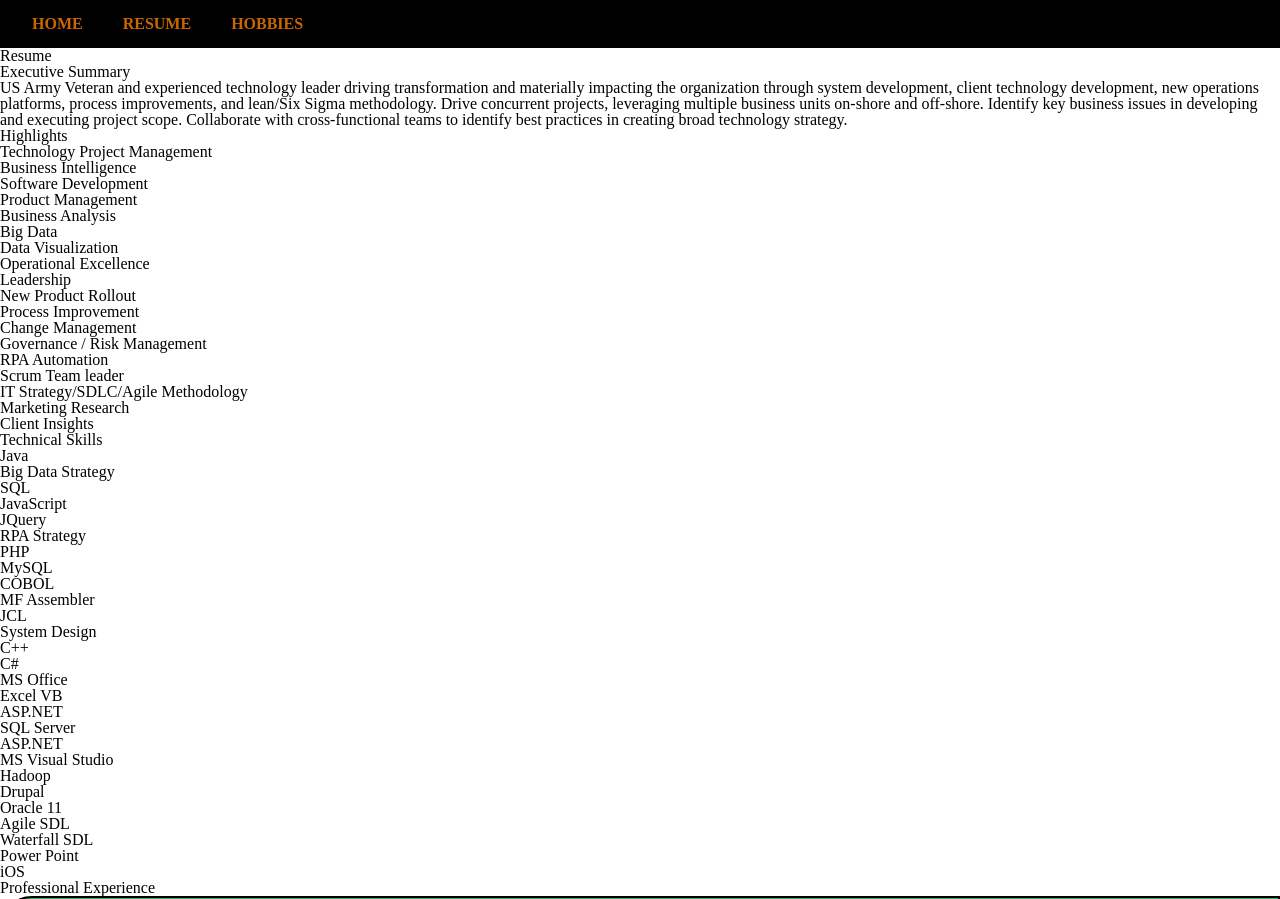
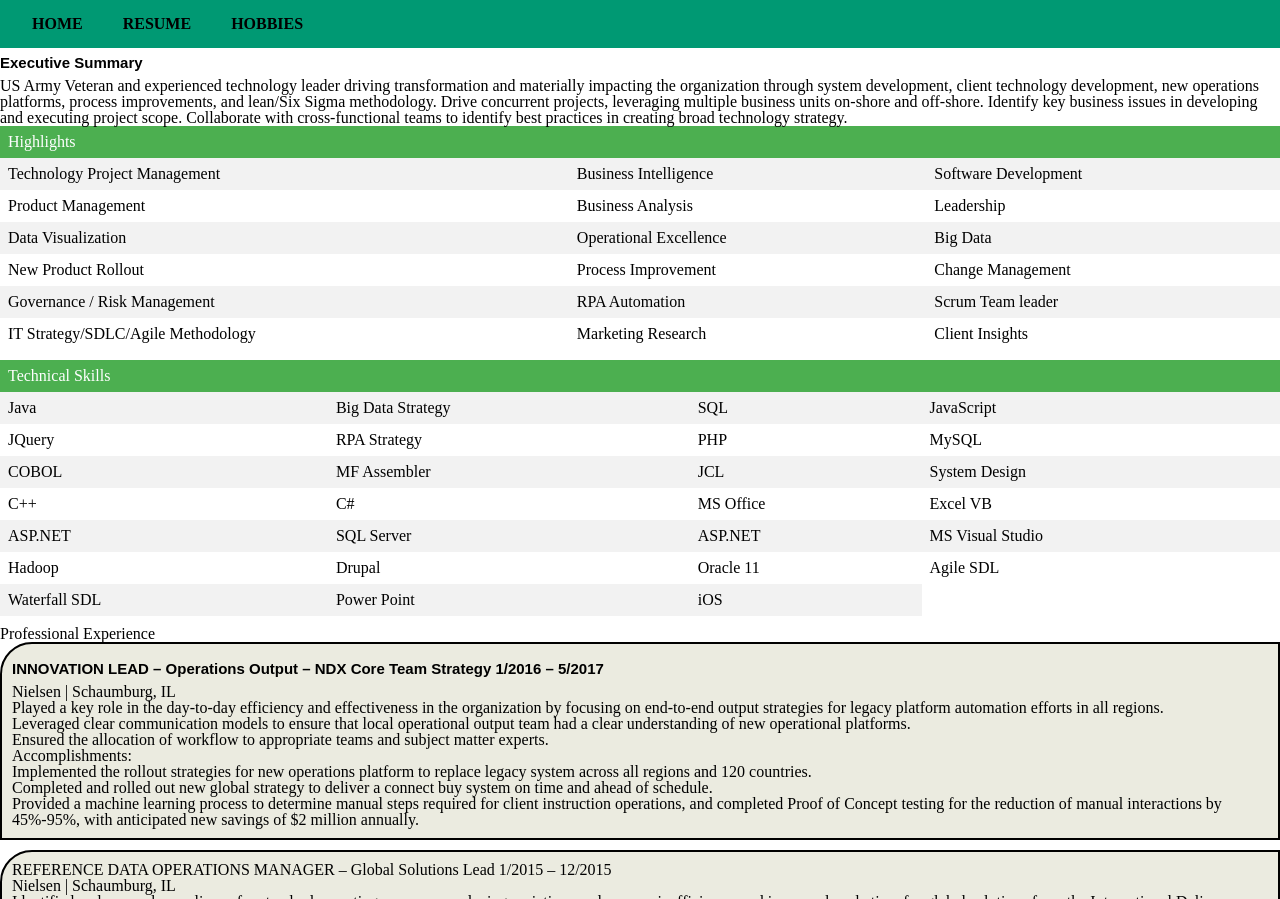
Before and after one commit to drabick/Project-2-Responsive-Relative-UnitCSS, a plain HTML site: page resume.html in a window 1280 px wide. Shown: the top 899 px of the page. Drawn offline with Linux system fonts and the light colour scheme.

Commit message:
Added Table CSS style

```diff
--- a/resume.html
+++ b/resume.html
@@ -18,66 +18,111 @@
     </nav>
   </header>
 
-    <h1>Resume</h1>
-      <h2>Executive Summary</h2>
+
+    <section id="sum">
+      <h1>Executive Summary</h1>
         <p>US Army Veteran and experienced technology leader driving transformation and materially impacting the organization through system development,
            client technology development, new operations platforms, process improvements, and lean/Six Sigma methodology.  Drive concurrent projects, leveraging multiple business units on-shore and off-shore.
            Identify key business issues in developing and executing project scope. Collaborate with cross-functional teams to identify best practices in creating broad technology strategy.</p>
-      <section id="high">
-      <h2>Highlights</h2>
-        <ul>
-          <li>Technology Project Management</li>
-          <li>Business Intelligence</li>
-          <li>Software Development</li>
-          <li>Product Management</li>
-          <li>Business Analysis</li>
-          <li>Big Data</li>
-          <li>Data Visualization</li>
-          <li>Operational Excellence</li>
-          <li>Leadership</li>
-          <li>New Product Rollout</li>
-          <li>Process Improvement</li>
-          <li>Change Management</li>
-          <li>Governance / Risk Management</li>
-          <li>RPA Automation</li>
-          <li>Scrum Team leader</li>
-          <li>IT Strategy/SDLC/Agile Methodology</li>
-          <li>Marketing Research</li>
-          <li>Client Insights </li>
-        </ul>
+    </section>
+
+<section id="high">
+<table id="high">
+  <tr>
+    <th>Highlights</th>
+    <th></th>
+    <th></th>
+  </tr>
+  <tr>
+    <td>Technology Project Management</td>
+    <td>Business Intelligence</td>
+    <td>Software Development</td>
+  </tr>
+  <tr>
+    <td>Product Management</td>
+    <td>Business Analysis</td>
+    <td>Leadership</td>
+  </tr>
+    <tr>
+    <td>Data Visualization</td>
+    <td>Operational Excellence</td>
+    <td>Big Data</td>
+  </tr>
+    <tr>
+    <td>New Product Rollout</td>
+    <td>Process Improvement</td>
+    <td>Change Management</td>
+  </tr>
+      <tr>
+    <td>Governance / Risk Management</td>
+    <td>RPA Automation</td>
+    <td>Scrum Team leader</td>
+  </tr>
+      <tr>
+    <td>IT Strategy/SDLC/Agile Methodology</td>
+    <td>Marketing Research</td>
+    <td>Client Insights</td>
+  </tr>
+</table>
+</section>
+
+
+      <section id="skill">
+
+<table id="skill">
+
+  <tr>
+    <th>Technical Skills</th>
+    <th></th>
+    <th></th>
+    <th></th>
+    </tr>
+        <tr>
+          <td>Java</td>
+          <td>Big Data Strategy</td>
+          <td>SQL</li>
+          <td>JavaScript</td>
+        </tr>
+        <tr>
+          <td>JQuery</li>
+          <td>RPA Strategy</td>
+          <td>PHP</td>
+          <td>MySQL</td>
+        </tr>
+        <tr>
+          <td>COBOL</td>
+          <td>MF Assembler</td>
+          <td>JCL</td>
+          <td>System Design</td>
+        </tr>
+        <tr>
+          <td>C++</td>
+          <td>C#</td>
+          <td>MS Office</td>
+          <td>Excel VB</td>
+        </tr>
+        <tr>
+          <td>ASP.NET</td>
+          <td>SQL Server</td>
+          <td>ASP.NET</td>
+          <td>MS Visual Studio</td>
+        </tr>
+        <tr>
+          <td>Hadoop</td>
+          <td>Drupal</td>
+          <td>Oracle 11</td>
+          <td>Agile SDL</td>
+        </tr>
+        <tr>
+          <td>Waterfall  SDL</td>
+          <td>Power Point</td>
+          <td>iOS</td>
+        </tr?
+
       </section>
-      <section id="skill">
-      <h2>Technical Skills</h2>
-        <ul>
-          <li>Java</li>
-          <li>Big Data Strategy</li>
-          <li>SQL</li>
-          <li>JavaScript</li>
-          <li>JQuery</li>
-          <li>RPA Strategy</li>
-          <li>PHP</li>
-          <li>MySQL</li>
-          <li>COBOL</li>
-          <li>MF Assembler</li>
-          <li>JCL</li>
-          <li>System Design</li>
-          <li>C++</li>
-          <li>C#</li>
-          <li>MS Office</li>
-          <li>Excel VB</li>
-          <li>ASP.NET</li>
-          <li>SQL Server</li>
-          <li>ASP.NET</li>
-          <li>MS Visual Studio</li>
-          <li>Hadoop</li>
-          <li>Drupal</li>
-          <li>Oracle 11</li>
-          <li>Agile SDL</li>
-          <li>Waterfall  SDL</li>
-          <li>Power Point</li>
-          <li>iOS</li>
-        </ul>
-        </section>
+</table>
+
+
       <h2>Professional Experience</h2>
       <section id="ex1">
         <h3>INNOVATION LEAD – Operations Output – NDX Core Team Strategy	   		1/2016 – 5/2017</h3>
--- a/styles.css
+++ b/styles.css
@@ -54,7 +54,7 @@ table {
 {
  margin: 0;
  padding: 0 1em;
- background: #000;
+ background: #009973;
  height: 3em;
  list-style: none;
 }
@@ -71,7 +71,7 @@ table {
 {
  float: left;
  height: 100%;
- color: #c60;
+ color: #000;
  text-decoration: none;
  line-height: 3;
  font-weight: bold;
@@ -80,7 +80,7 @@ table {
 
 #mmenu a:hover
 {
- color: orange;
+ color: #999900;
  text-decoration: underline;
 }
 
@@ -201,16 +201,20 @@ div.desc {
 #ex1 {
     border: 2px solid;
     padding: 10px;
-    background: #dddddd;
+    background: #ebebe0;
     border-top-left-radius: 2em;
     margin-bottom: 10px;
-    background-color: MediumSeaGreen;
+}
+
+#ex1 h3
+{
+      font: bold 15px/30px arial, serif;
 }
 
 #ex2 {
     border: 2px solid;
     padding: 10px;
-    background: #dddddd;
+    background: #ebebe0;
     border-top-left-radius: 2em;
     margin-bottom: 10px;
 }
@@ -218,42 +222,89 @@ div.desc {
 #ex3 {
     border: 2px solid;
     padding: 10px;
-    background: #dddddd;
+    background: #ebebe0;
     border-top-left-radius: 2em;
     margin-bottom: 10px;
 }
 #ex4 {
     border: 2px solid;
     padding: 10px;
-    background: #dddddd;
+    background: #ebebe0;
     border-top-left-radius: 2em;
     margin-bottom: 10px;
 }
 #ex5 {
     border: 2px solid;
     padding: 10px;
-    background: #dddddd;
+    background: #ebebe0;
     border-top-left-radius: 2em;
     margin-bottom: 10px;
 }
 #ex6 {
     border: 2px solid;
     padding: 10px;
-    background: #dddddd;
+    background: #ebebe0;
     border-top-left-radius: 2em;
     margin-bottom: 10px;
 }
 #ex7 {
     border: 2px solid;
     padding: 10px;
-    background: #dddddd;
+    background: #ebebe0;
     border-top-left-radius: 2em;
     margin-bottom: 10px;
 }
 #ex8 {
     border: 2px solid;
     padding: 10px;
-    background: #dddddd;
+    background: #ebebe0;
     border-top-left-radius: 2em;
     margin-bottom: 10px;
 }
+
+/* Table - CSS --------------------------------------------------------------------------------------------*/
+
+#high {
+    border-collapse: collapse;
+    width: 100%;
+    margin-bottom: 10px;
+
+}
+
+#high th, td {
+    text-align: left;
+    padding: 8px;
+}
+
+#high tr:nth-child(even){background-color: #f2f2f2}
+
+#high th {
+    background-color: #4CAF50;
+    color: white;
+}
+
+#skill {
+    border-collapse: collapse;
+    width: 100%;
+    margin-bottom: 10px;
+
+}
+
+#skill th, td {
+    text-align: left;
+    padding: 8px;
+}
+
+#skill tr:nth-child(even){background-color: #f2f2f2}
+
+#skill th {
+    background-color: #4CAF50;
+    color: white;
+}
+
+/* Executive Summary CSS --------------------------------------------------------------------------------------------*/
+
+#sum h1
+{
+      font: bold 15px/30px arial, serif;
+}
```
